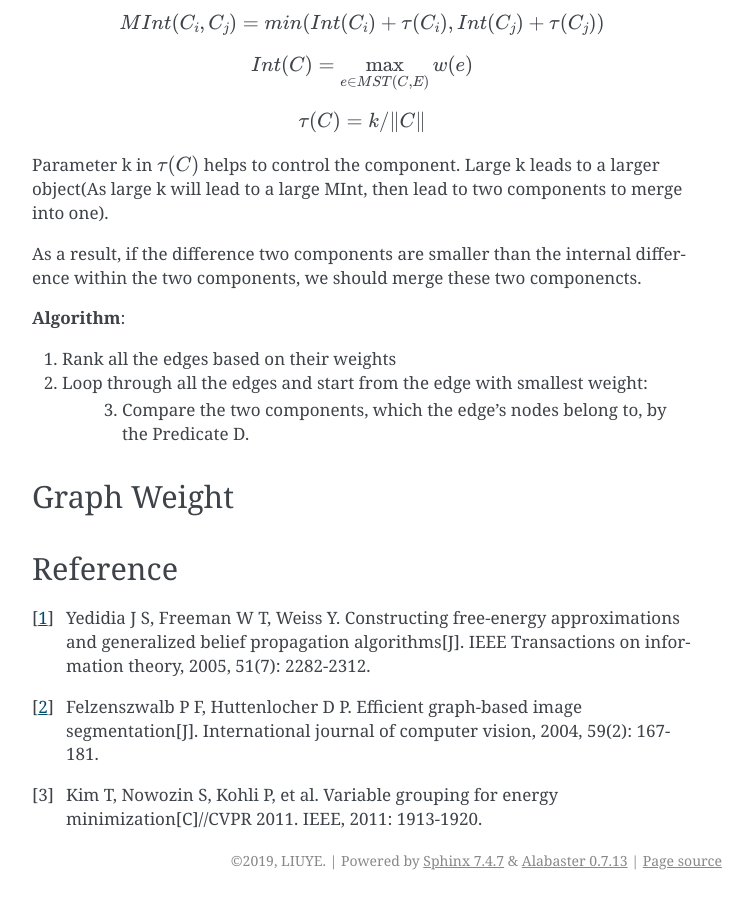
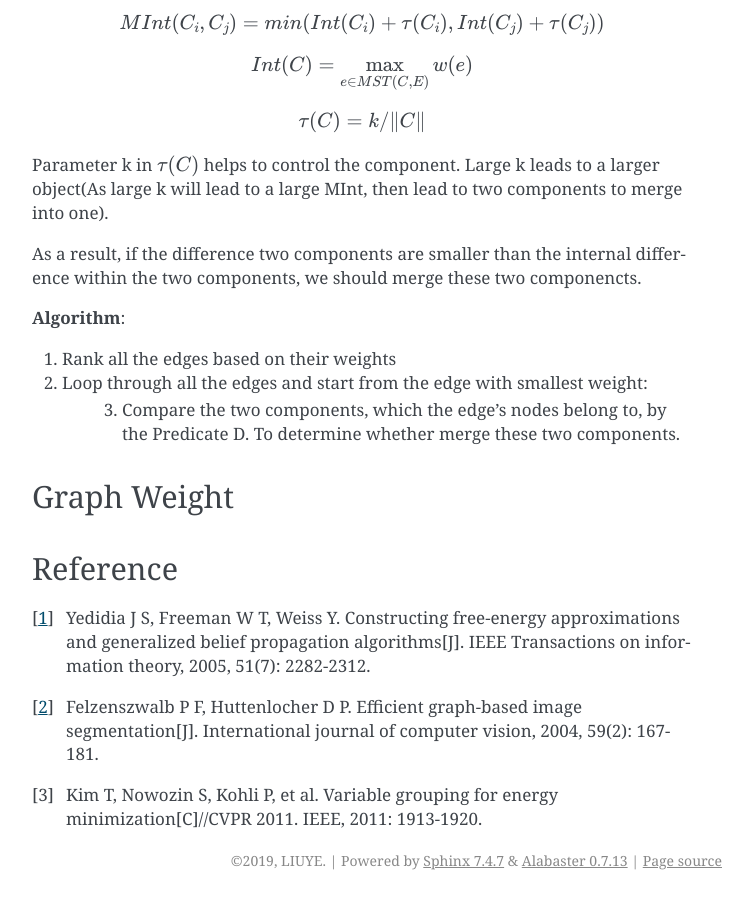
Before and after one commit to gggliuye/VIO, a Sphinx documentation site: the page built from docs/PGM.rst, in a window 1280 px wide and 900 px high, scrolled down 1117 px. Shown: the whole window, without its empty margins (388-1141 px from the left). Built offline with Sphinx 7.4.7, drawn with Linux system fonts in a browser that asks for light colours.

Commit message:
Update PGM.rst

```diff
--- a/docs/PGM.rst
+++ b/docs/PGM.rst
@@ -46,7 +46,7 @@ As a result, if the difference two components are smaller than the internal diff
 
 1. Rank all the edges based on their weights
 2. Loop through all the edges and start from the edge with smallest weight:
-    3. Compare the two components, which the edge's nodes belong to, by the Predicate D.
+    3. Compare the two components, which the edge's nodes belong to, by the Predicate D. To determine whether merge these two components.
 
 Graph Weight
 ---------------------
```
